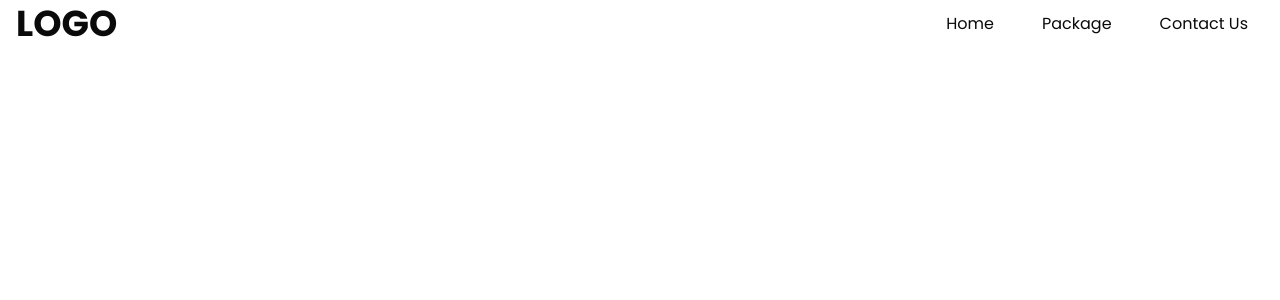
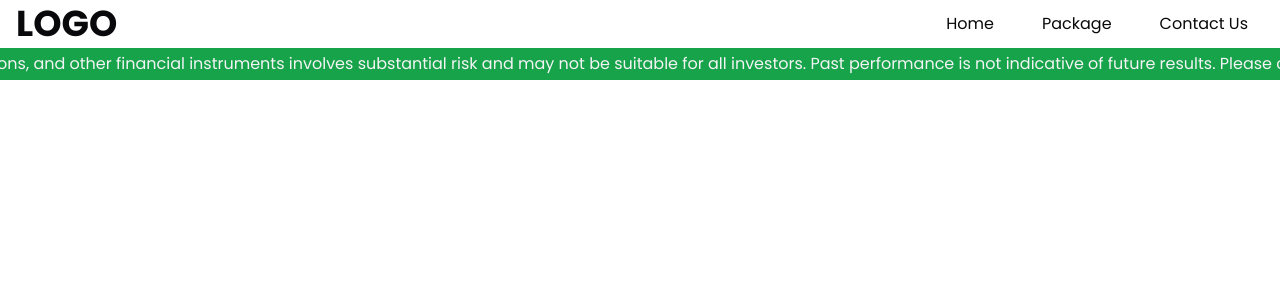
Before and after one commit to Rahul-007-TM/Treading-Master, a Next.js app: page / in a window 1280 px wide. Shown: the top 300 px of the page. Built offline with nearby package versions, Linux system fonts and the light colour scheme.

Commit message:
refactor: navbar updated with disclaimer text

```diff
--- a/src/app/globals.css
+++ b/src/app/globals.css
@@ -9,51 +9,51 @@ body {
 @layer base {
   :root {
     --background: 0 0% 100%;
-    --foreground: 0 0% 3.9%;
+    --foreground: 240 10% 3.9%;
     --card: 0 0% 100%;
-    --card-foreground: 0 0% 3.9%;
+    --card-foreground: 240 10% 3.9%;
     --popover: 0 0% 100%;
-    --popover-foreground: 0 0% 3.9%;
-    --primary: 0 0% 9%;
-    --primary-foreground: 0 0% 98%;
-    --secondary: 0 0% 96.1%;
-    --secondary-foreground: 0 0% 9%;
-    --muted: 0 0% 96.1%;
-    --muted-foreground: 0 0% 45.1%;
-    --accent: 0 0% 96.1%;
-    --accent-foreground: 0 0% 9%;
+    --popover-foreground: 240 10% 3.9%;
+    --primary: 142.1 76.2% 36.3%;
+    --primary-foreground: 355.7 100% 97.3%;
+    --secondary: 240 4.8% 95.9%;
+    --secondary-foreground: 240 5.9% 10%;
+    --muted: 240 4.8% 95.9%;
+    --muted-foreground: 240 3.8% 46.1%;
+    --accent: 240 4.8% 95.9%;
+    --accent-foreground: 240 5.9% 10%;
     --destructive: 0 84.2% 60.2%;
     --destructive-foreground: 0 0% 98%;
-    --border: 0 0% 89.8%;
-    --input: 0 0% 89.8%;
-    --ring: 0 0% 3.9%;
+    --border: 240 5.9% 90%;
+    --input: 240 5.9% 90%;
+    --ring: 142.1 76.2% 36.3%;
+    --radius: 0.75rem;
     --chart-1: 12 76% 61%;
     --chart-2: 173 58% 39%;
     --chart-3: 197 37% 24%;
     --chart-4: 43 74% 66%;
     --chart-5: 27 87% 67%;
-    --radius: 0.5rem;
   }
   .dark {
-    --background: 0 0% 3.9%;
-    --foreground: 0 0% 98%;
-    --card: 0 0% 3.9%;
-    --card-foreground: 0 0% 98%;
-    --popover: 0 0% 3.9%;
-    --popover-foreground: 0 0% 98%;
-    --primary: 0 0% 98%;
-    --primary-foreground: 0 0% 9%;
-    --secondary: 0 0% 14.9%;
+    --background: 20 14.3% 4.1%;
+    --foreground: 0 0% 95%;
+    --card: 24 9.8% 10%;
+    --card-foreground: 0 0% 95%;
+    --popover: 0 0% 9%;
+    --popover-foreground: 0 0% 95%;
+    --primary: 142.1 70.6% 45.3%;
+    --primary-foreground: 144.9 80.4% 10%;
+    --secondary: 240 3.7% 15.9%;
     --secondary-foreground: 0 0% 98%;
-    --muted: 0 0% 14.9%;
-    --muted-foreground: 0 0% 63.9%;
-    --accent: 0 0% 14.9%;
+    --muted: 0 0% 15%;
+    --muted-foreground: 240 5% 64.9%;
+    --accent: 12 6.5% 15.1%;
     --accent-foreground: 0 0% 98%;
     --destructive: 0 62.8% 30.6%;
-    --destructive-foreground: 0 0% 98%;
-    --border: 0 0% 14.9%;
-    --input: 0 0% 14.9%;
-    --ring: 0 0% 83.1%;
+    --destructive-foreground: 0 85.7% 97.3%;
+    --border: 240 3.7% 15.9%;
+    --input: 240 3.7% 15.9%;
+    --ring: 142.4 71.8% 29.2%;
     --chart-1: 220 70% 50%;
     --chart-2: 160 60% 45%;
     --chart-3: 30 80% 55%;
--- a/src/app/layout.jsx
+++ b/src/app/layout.jsx
@@ -20,7 +20,7 @@ export default function RootLayout({ children }) {
                 className={`${poppins.variable} antialiased h-screen w-screen overflow-hidden font-poppins`}
             >
                 <Navbar />
-                <main className="flex w-full h-[calc(100%-48px)] overflow-y-auto">
+                <main className="flex w-full h-[calc(100%-80px)] overflow-y-auto">
                     <div className="flex w-full flex-col">
                         {children}
                     </div>
--- /dev/null
+++ b/src/components/ui/atoms/Marquee.jsx
@@ -0,0 +1,49 @@
+import { cn } from "@/lib/utils"
+
+const Marquee = ({
+    className,
+    reverse,
+    pauseOnHover = false,
+    children,
+    vertical = false,
+    repeat = 4,
+    repeatClassName = "",
+    ...props
+}) => {
+    return (
+        <div
+            {...props}
+            className={cn(
+                "group flex overflow-hidden p-2 [--duration:40s] [--gap:1rem] [gap:var(--gap)]",
+                {
+                    "flex-row": !vertical,
+                    "flex-col": vertical,
+                },
+                className
+            )}
+        >
+            {Array(repeat)
+                .fill(0)
+                .map((_, i) => (
+                    <div
+                        key={`${i}-marquee`}
+                        className={cn(
+                            "flex shrink-0 justify-around [gap:var(--gap)]",
+                            {
+                                "animate-marquee flex-row": !vertical,
+                                "animate-marquee-vertical flex-col": vertical,
+                                "group-hover:[animation-play-state:paused]":
+                                    pauseOnHover,
+                                "[animation-direction:reverse]": reverse,
+                            },
+                            repeatClassName
+                        )}
+                    >
+                        {children}
+                    </div>
+                ))}
+        </div>
+    )
+}
+
+export default Marquee
--- a/src/components/ui/organisms/Navbar.jsx
+++ b/src/components/ui/organisms/Navbar.jsx
@@ -1,5 +1,6 @@
 import { Menu } from "lucide-react"
 import Link from "next/link"
+import Marquee from "../atoms/Marquee"
 import { Button } from "../button"
 import { Sheet, SheetContent, SheetHeader, SheetTitle, SheetTrigger } from "../sheet"
 
@@ -55,6 +56,11 @@ const Navbar = () => {
                     </div>
                 </div>
             </div>
+            <div className="flex w-full bg-primary">
+                <Marquee className="text-secondary py-1 [--duration:120s]">
+                    Trading stocks, options, and other financial instruments involves substantial risk and may not be suitable for all investors. Past performance is not indicative of future results. Please consider your investment objectives, financial situation, and risk tolerance before trading. Seek advice from a licensed financial advisor if needed. We do not guarantee any profits or provide investment advice. All information on this website is for educational purposes only.
+                </Marquee>
+            </div>
         </div>
     )
 }
--- a/tailwind.config.mjs
+++ b/tailwind.config.mjs
@@ -53,6 +53,29 @@ export default {
 					'5': 'hsl(var(--chart-5))'
 				}
 			},
+			keyframes: {
+				marquee: {
+					from: {
+						transform: "translateX(0)",
+					},
+					to: {
+						transform: "translateX(calc(-100% - var(--gap)))",
+					},
+				},
+				"marquee-vertical": {
+					from: {
+						transform: "translateY(0)",
+					},
+					to: {
+						transform: "translateY(calc(-100% - var(--gap)))",
+					},
+				},
+			},
+			animation: {
+				marquee: "marquee var(--duration) linear infinite",
+				"marquee-vertical":
+					"marquee-vertical var(--duration) linear infinite",
+			},
 			borderRadius: {
 				lg: 'var(--radius)',
 				md: 'calc(var(--radius) - 2px)',
```
